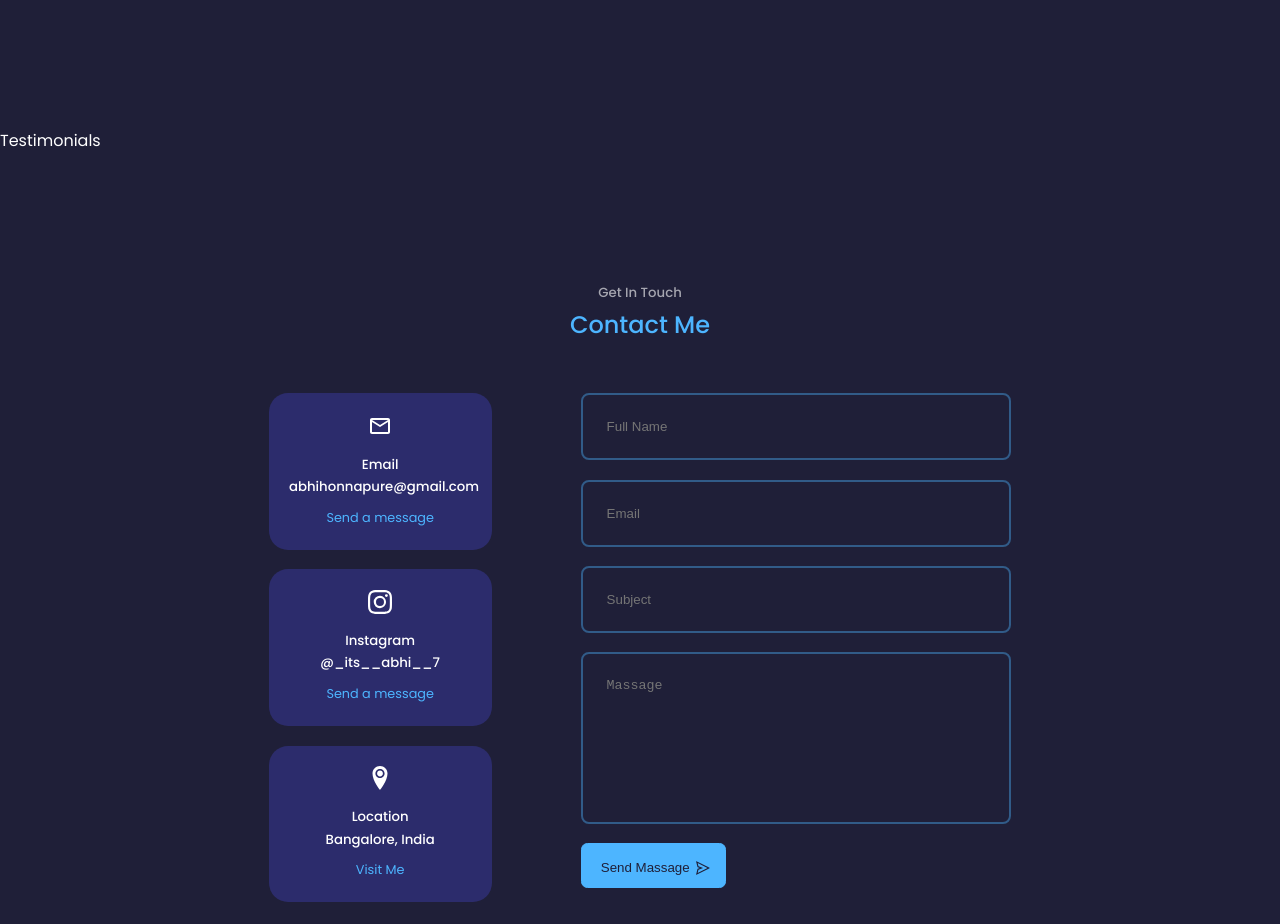
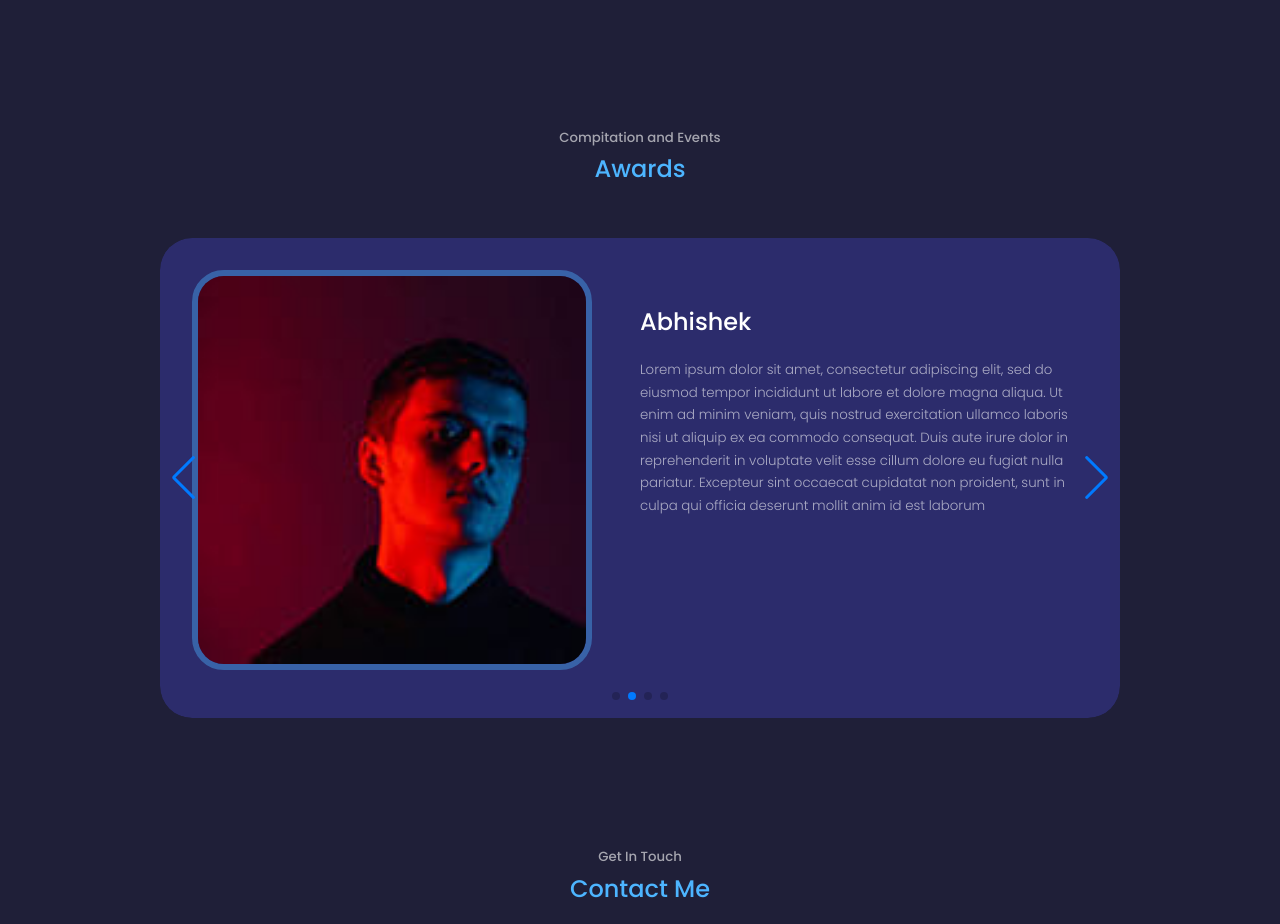
Before and after one commit to its-abhishek/AbhishekHonnapure, a React (Create React App) app in the folder react-portfolio-website/: page / in a window 1280 px wide. Shown: the part 4202-5126 px from the top of the page. Built offline with nearby package versions, Linux system fonts and the light colour scheme.

Commit message:
updated testimonial.js - Abhishek

```diff
--- a/react-portfolio-website/src/components/testimonials/testimonials.jsx
+++ b/react-portfolio-website/src/components/testimonials/testimonials.jsx
@@ -1,10 +1,89 @@
-import React from 'react'
+import React from "react";
 import "./testimonials.css"
+import AVTR1 from '../../assets/avatar1.jpg'
+import AVTR2 from '../../assets/avatar2.jpg'
+import AVTR3 from '../../assets/avatar3.jpg'
+import AVTR4 from '../../assets/avatar4.jpg'
+import { Swiper, SwiperSlide } from "swiper/react";
+// Import Swiper React components
+// Import Swiper styles
+import "swiper/css";
+import "swiper/css/pagination";
+import "swiper/css/navigation";
+
+// import required modules
+import { Autoplay, Pagination, Navigation } from "swiper";
+
+const data = [
+  {
+    avatar: AVTR1,
+    title: 'Abhishek',
+    description: 'Lorem ipsum dolor sit amet, consectetur \
+    description: Lorem ipsum dolor sit amet, consectetur \
+      Lorem ipsum dolor sit amet, consectetur \
+                  adipiscing elit, sed do eiusmod tempor incididunt ut labore et do\
+                  lore magna aliqua. Ut enim ad minim veniam, quis nostrud exercitation ullamco\
+                  laboris nisi ut aliquip ex ea commodo consequat. Duis aute irure dolor in reprehenderit \
+                  in voluptate velit esse cillum dolore eu fugiat nulla pariatur. Excepteur sint occaecat \
+                  cupidatat non proident, sunt in culpa qui officia deserunt mollit anim id est laborum',
+  },
+  {
+    avatar: AVTR2,
+    title: 'Abhishek',
+    description: 'Lorem ipsum dolor sit amet, consectetur \
+                  adipiscing elit, sed do eiusmod tempor incididunt ut labore et dolore magna aliqua. Ut enim ad minim veniam, quis nostrud exercitation ullamco laboris nisi ut aliquip ex ea commodo consequat. Duis aute irure dolor in reprehenderit in voluptate velit esse cillum dolore eu fugiat nulla pariatur. Excepteur sint occaecat cupidatat non proident, sunt in culpa qui officia deserunt mollit anim id est laborum',
+
+  },
+  {
+    avatar: AVTR3,
+    title: 'Abhishek',
+    description: 'Lorem ipsum dolor sit amet, consectetur \
+                  adipiscing elit, sed do eiusmod tempor incididunt ut labore et dolore magna aliqua. Ut enim ad minim veniam, quis nostrud exercitation ullamco laboris nisi ut aliquip ex ea commodo consequat. Duis aute irure dolor in reprehenderit in voluptate velit esse cillum dolore eu fugiat nulla pariatur. Excepteur sint occaecat cupidatat non proident, sunt in culpa qui officia deserunt mollit anim id est laborum',
+
+  },
+  {
+    avatar: AVTR4,
+    title: 'Abhishek',
+    description: 'Lorem ipsum dolor sit amet, consectetur \
+                  adipiscing elit, sed do eiusmod tempor incididunt ut labore et dolore magna aliqua. Ut enim ad minim veniam, quis nostrud exercitation ullamco laboris nisi ut aliquip ex ea commodo consequat. Duis aute irure dolor in reprehenderit in voluptate velit esse cillum dolore eu fugiat nulla pariatur. Excepteur sint occaecat cupidatat non proident, sunt in culpa qui officia deserunt mollit anim id est laborum',
+
+  },
+]
 
 const Testimonials = () => {
   return (
     <section id='testimonials'>
-      Testimonials
+      <h5>Compitation and Events</h5>
+      <h2>Awards</h2>
+
+      <Swiper spaceBetween={30}
+        centeredSlides={true}
+        autoplay={{
+          delay: 2500,
+          disableOnInteraction: false,
+        }}
+        pagination={{
+          clickable: true,
+        }}
+        navigation={true}
+        modules={[Autoplay, Pagination, Navigation]}
+        className='container testimonials_container'>
+        {
+          data.map(({ avatar, title, description }, index) => {
+            return (
+              <SwiperSlide key={index} className='testimonial'>
+                <div className='my_avatar'>
+                  <img src={avatar} />
+                </div>
+                <h2 className='my_title' >{title}</h2>
+                <small className='my_description'>
+                  {description}
+                </small>
+              </SwiperSlide>
+            )
+          })
+        }
+      </Swiper>
     </section>
   )
 }
```
